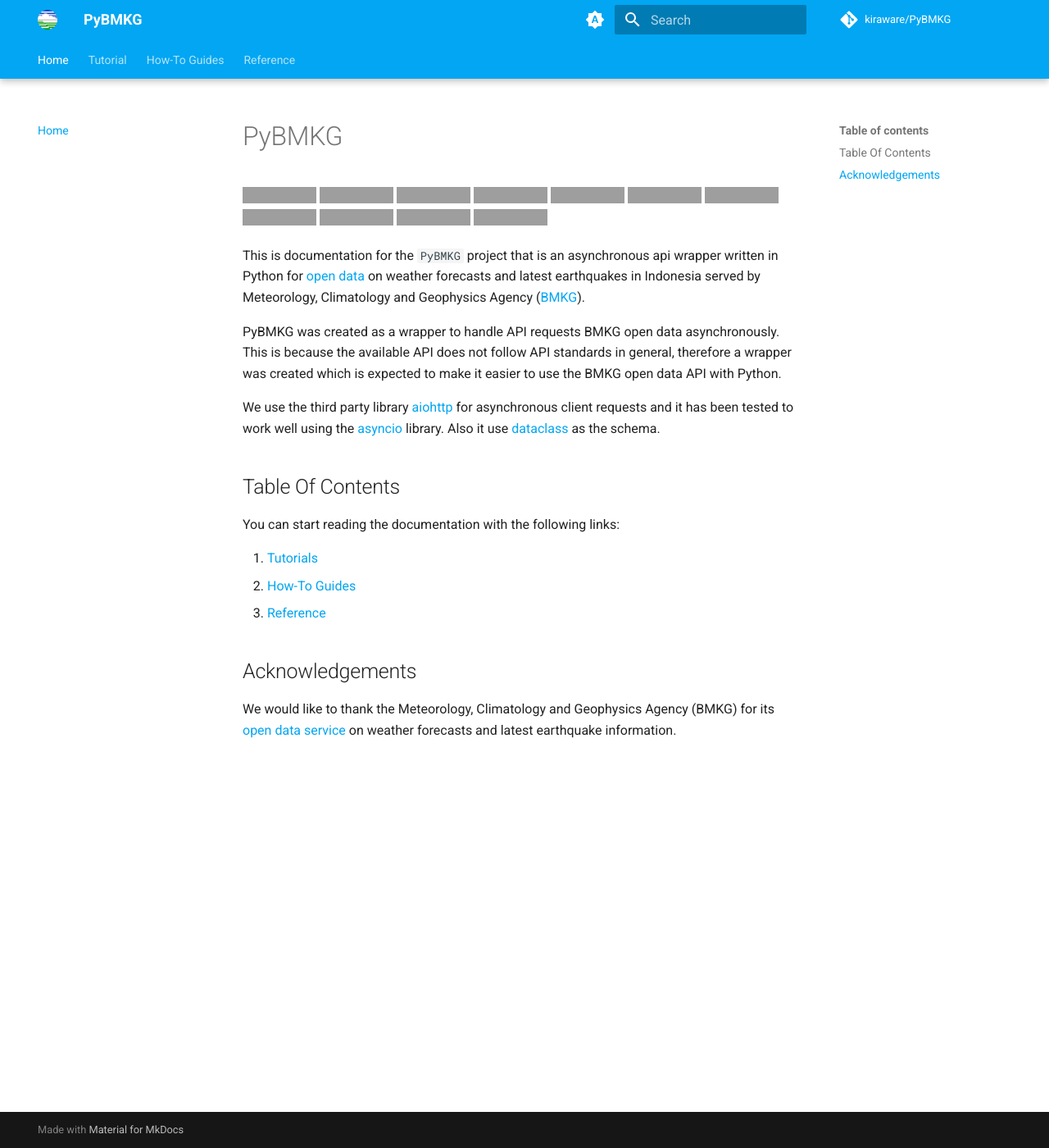
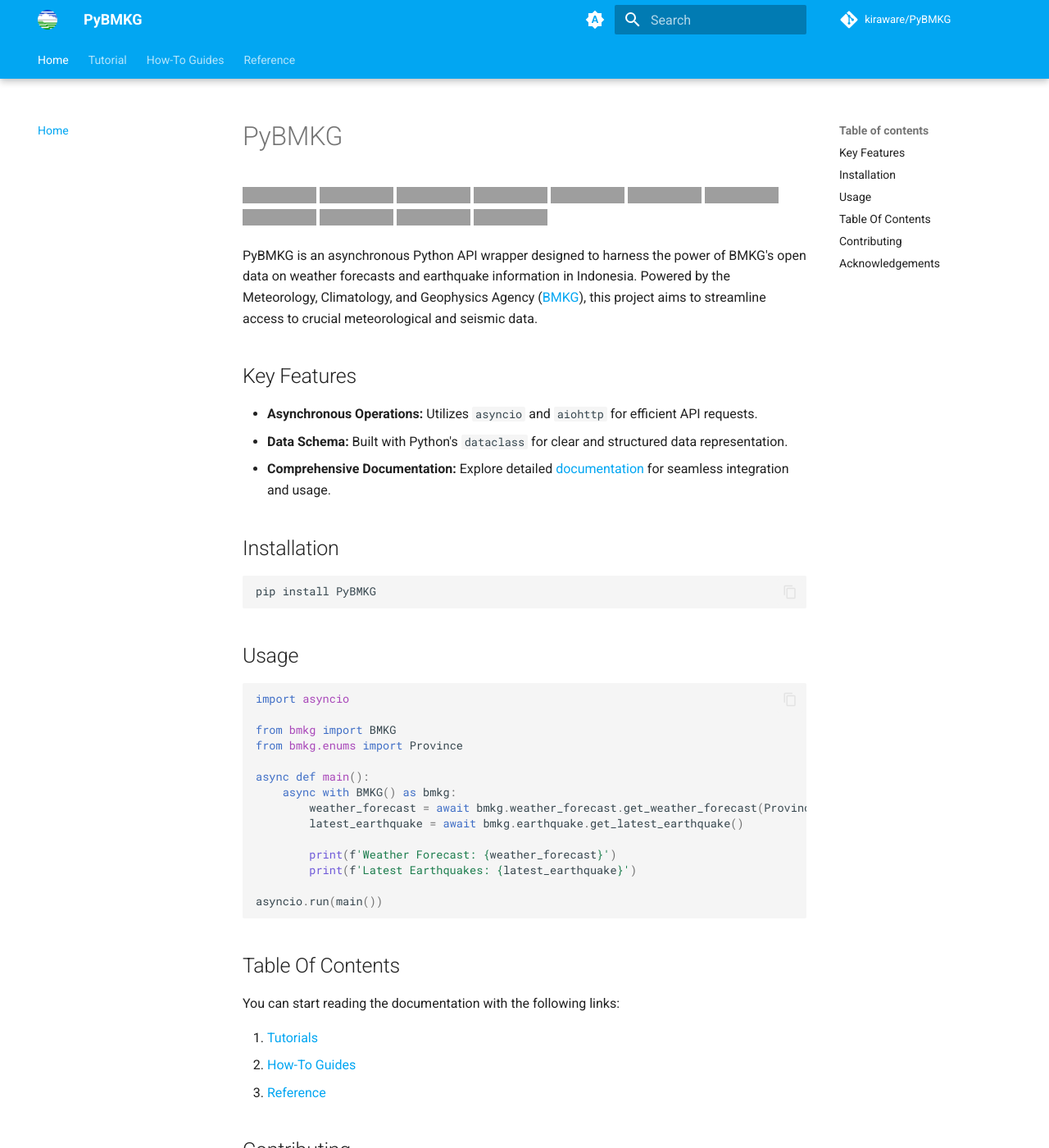
Before and after one commit to kiraware/PyBMKG, an MkDocs documentation site: the page built from docs/index.md, in a window 1280 px wide and 1400 px high, cut to the strip 0-1400 px from the top of the window. Shown: the whole strip at 82% size. Built offline with MkDocs 1.6.1 and Material for MkDocs 9.7.7, drawn with Linux system fonts in a browser that asks for light colours; comment, search, counter and statistics services are not loaded; some of the changed text lies outside the part shown; grey boxes are pictures that could not be loaded.

````diff
--- a/docs/index.md
+++ b/docs/index.md
@@ -1,7 +1,7 @@
 # PyBMKG
 
 [![CI](https://github.com/kiraware/PyBMKG/workflows/ci/badge.svg)](https://github.com/kiraware/PyBMKG/actions/workflows/ci.yml)
-[![CodeQL](https://github.com/kiraware/PyBMKG/workflows/codeql/badge.svg)](https://github.com/kiraware/PyBMKG/actions/workflows/codeql.yml)
+[![CodeQL](https://github.com/kiraware/PyBMKG/workflows/CodeQL/badge.svg)](https://github.com/kiraware/PyBMKG/actions/workflows/codeql.yml)
 [![Docs](https://readthedocs.org/projects/pybmkg/badge/?version=latest)](https://pybmkg.readthedocs.io/en/latest/?badge=latest)
 [![codecov](https://codecov.io/gh/kiraware/PyBMKG/graph/badge.svg?token=MN6AXAHO0P)](https://codecov.io/gh/kiraware/PyBMKG)
 [![pre-commit](https://img.shields.io/badge/pre--commit-enabled-brightgreen?logo=pre-commit&logoColor=white)](https://github.com/pre-commit/pre-commit)
@@ -10,26 +10,43 @@
 [![Ruff](https://img.shields.io/endpoint?url=https://raw.githubusercontent.com/astral-sh/ruff/main/assets/badge/v2.json)](https://github.com/astral-sh/ruff)
 [![pypi](https://img.shields.io/pypi/v/PyBMKG.svg)](https://pypi.org/project/PyBMKG/)
 [![python](https://img.shields.io/pypi/pyversions/PyBMKG.svg)](https://pypi.org/project/PyBMKG/)
-[![License: MIT](https://img.shields.io/badge/license-MIT-blue.svg)](https://opensource.org/license/mit/)
+[![License: MIT](https://img.shields.io/badge/license-MIT-blue.svg)](https://opensource.org/license/MIT)
 
-This is documentation for the `PyBMKG` project that
-is an asynchronous api wrapper written in Python for
-[open data](https://data.bmkg.go.id/) on weather
-forecasts and latest earthquakes in Indonesia served
-by Meteorology, Climatology and Geophysics Agency
-([BMKG](https://bmkg.go.id/)).
+PyBMKG is an asynchronous Python API wrapper designed to harness the power of BMKG's open data
+on weather forecasts and earthquake information in Indonesia. Powered by the Meteorology,
+Climatology, and Geophysics Agency ([BMKG](https://bmkg.go.id/)), this project aims to streamline
+access to crucial meteorological and seismic data.
 
-PyBMKG was created as a wrapper to handle API requests
-BMKG open data asynchronously. This is because the
-available API does not follow API standards in general,
-therefore a wrapper was created which is expected to
-make it easier to use the BMKG open data API with Python.
+## Key Features
 
-We use the third party library [aiohttp](https://docs.aiohttp.org/en/stable/)
-for asynchronous client requests and it has been tested
-to work well using the [asyncio](https://docs.python.org/3/library/asyncio.html)
-library. Also it use [dataclass](https://docs.python.org/3/library/dataclasses.html)
-as the schema.
+- **Asynchronous Operations:** Utilizes `asyncio` and `aiohttp` for efficient API requests.
+- **Data Schema:** Built with Python's `dataclass` for clear and structured data representation.
+- **Comprehensive Documentation:** Explore detailed [documentation](https://pybmkg.readthedocs.io/en/latest/) for seamless integration and usage.
+
+## Installation
+
+```bash
+pip install PyBMKG
+```
+
+## Usage
+
+```python
+import asyncio
+
+from bmkg import BMKG
+from bmkg.enums import Province
+
+async def main():
+    async with BMKG() as bmkg:
+        weather_forecast = await bmkg.weather_forecast.get_weather_forecast(Province.ACEH)
+        latest_earthquake = await bmkg.earthquake.get_latest_earthquake()
+
+        print(f'Weather Forecast: {weather_forecast}')
+        print(f'Latest Earthquakes: {latest_earthquake}')
+
+asyncio.run(main())
+```
 
 ## Table Of Contents
 
@@ -40,6 +57,12 @@ following links:
 2. [How-To Guides](how-to-guides.md)
 3. [Reference](reference/api.md)
 
+## Contributing
+
+We welcome contributions to enhance PyBMKG! Please review our
+[contributing guidelines](how-to-guides.md/#contributing)
+before getting started.
+
 ## Acknowledgements
 
 We would like to thank the Meteorology, Climatology
````
Also changed, not shown: README.md (+38 -20 lines), docs/how-to-guides.md (+3 -3 lines), 1 other file.
